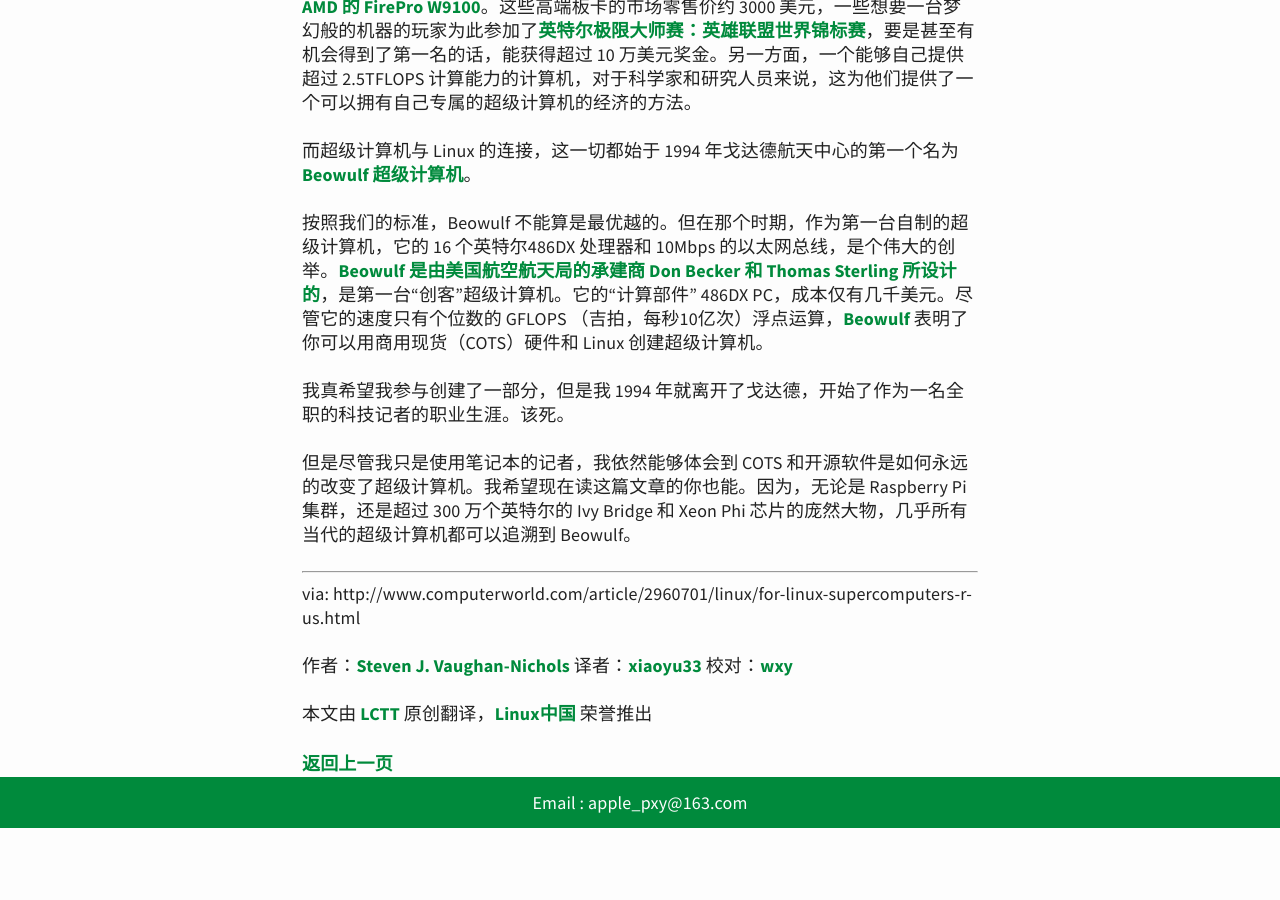
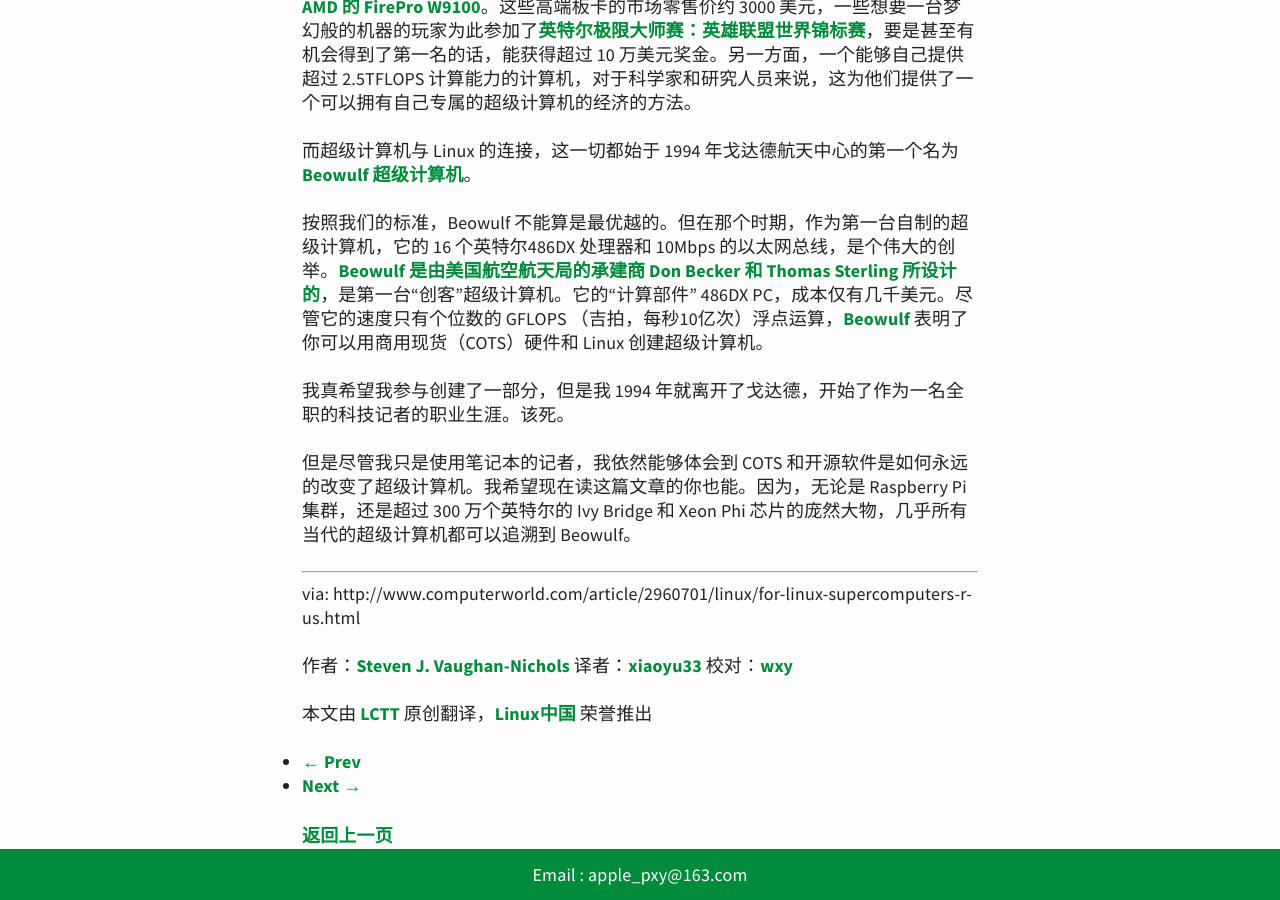
Before and after one commit to xiaoyu33/xiaoyu33.github.io, a Jekyll site: the page built from _posts/2015-08-13-有了 Linux，你就可以搭建自己的超级计算机.md, in a window 1280 px wide and 900 px high, scrolled down 1744 px. Built offline with Jekyll 4.4.1, drawn with Linux system fonts in a browser that asks for light colours; comment, search, counter and statistics services are not loaded; before the commit the page ends 2572 px from its top, so only the background shows below that.

Commit message:
Update post.html

```diff
--- a/_layouts/post.html
+++ b/_layouts/post.html
@@ -11,13 +11,18 @@
 	</div>
 </article>
 
-{{ page.next }}
+ <ul class="pager">
+
+    <li><a  href="page.privious" title="Jekyll 固定链接">&larr; Prev</a></li>
+    <li><a href="page.next" title="Jekyll 的 YAML 前置数据">Next &rarr;</a></li>
+
+  </ul>
 
 
 <a href="javascript :;" onClick="javascript :history.back(-1);">返回上一页</a>
 
 <!-- 多说评论框 start -->
-	<div class="ds-thread" data-thread-key="page.id" data-title="page.title" data-url="page.url"></div>
+	<div class="ds-thread" data-thread-key="page.id" data-title="page.title" data-url="page.path"></div>
 <!-- 多说评论框 end -->
 <!-- 多说公共JS代码 start (一个网页只需插入一次) -->
 <script type="text/javascript">
```
